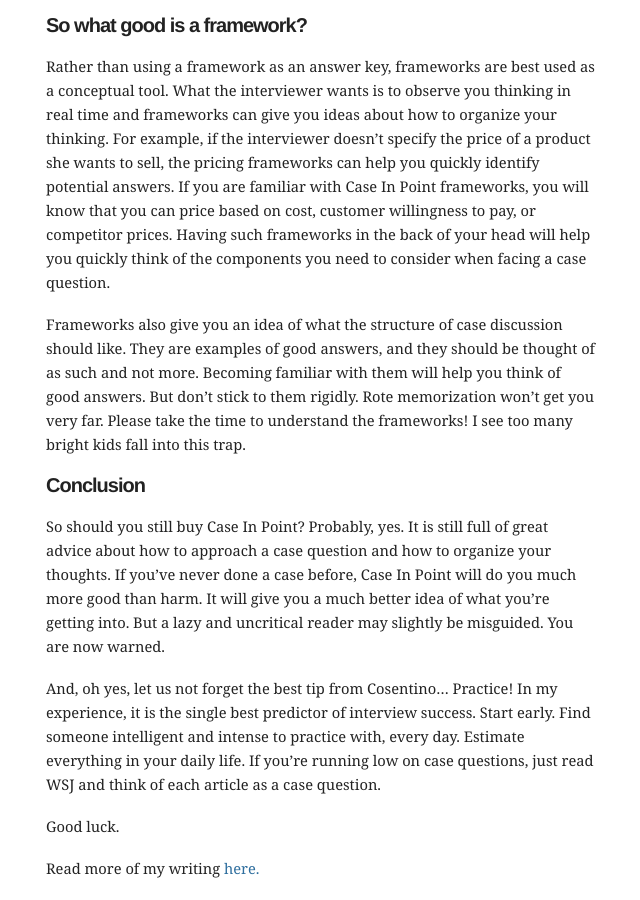
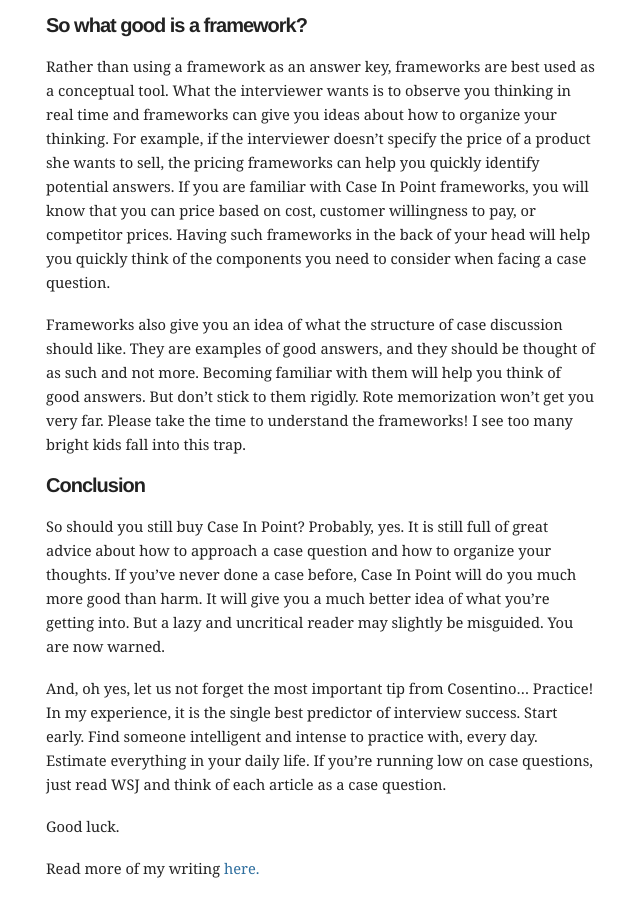
Before and after one commit to mbwong/mbwong.github.com, a Jekyll site: the page built from _posts/2013-02-12-case-in-point-can-help-you-fail-an-interview.md, in a window 1280 px wide and 900 px high, scrolled down 1306 px. Shown: the whole window, without its empty margins (304-944 px from the left). Built offline with Jekyll 4.4.1, drawn with Linux system fonts in a browser that asks for light colours; some of the changed text lies outside the part shown.

Commit message:
more edits

```diff
--- a/_posts/2013-02-12-case-in-point-can-help-you-fail-an-interview.md
+++ b/_posts/2013-02-12-case-in-point-can-help-you-fail-an-interview.md
@@ -24,6 +26,6 @@ Frameworks also give you an idea of what the structure of case discussion should
 
 So should you still buy Case In Point? Probably, yes. It is still full of great advice about how to approach a case question and how to organize your thoughts. If you've never done a case before, Case In Point will do you much more good than harm. It will give you a much better idea of what you're getting into. But a lazy and uncritical reader may slightly be misguided. You are now warned.
 
-And, oh yes, let us not forget the best tip from Cosentino... Practice! In my experience, it is the single best predictor of interview success. Start early. Find someone intelligent and intense to practice with, every day. Estimate everything in your daily life. If you're running low on case questions, just read WSJ and think of each article as a case question.
+And, oh yes, let us not forget the most important tip from Cosentino... Practice! In my experience, it is the single best predictor of interview success. Start early. Find someone intelligent and intense to practice with, every day. Estimate everything in your daily life. If you're running low on case questions, just read WSJ and think of each article as a case question.
 
 Good luck.
```
Also changed, not shown: other parts of _posts/2013-02-12-case-in-point-can-help-you-fail-an-interview.md (+3 -1 lines).
